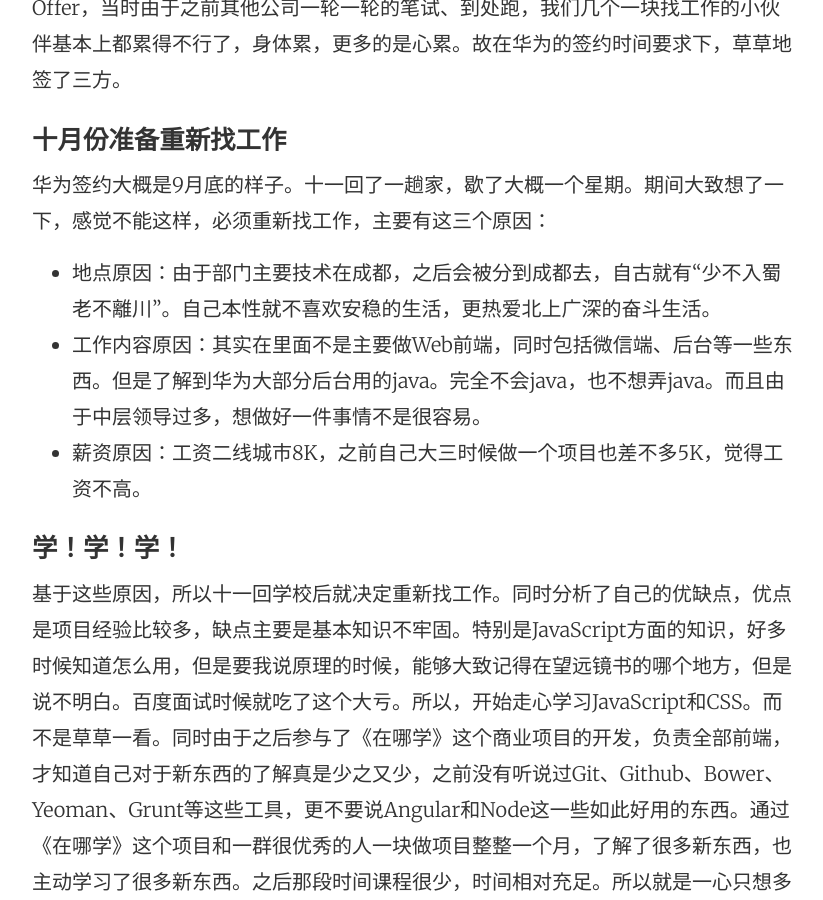
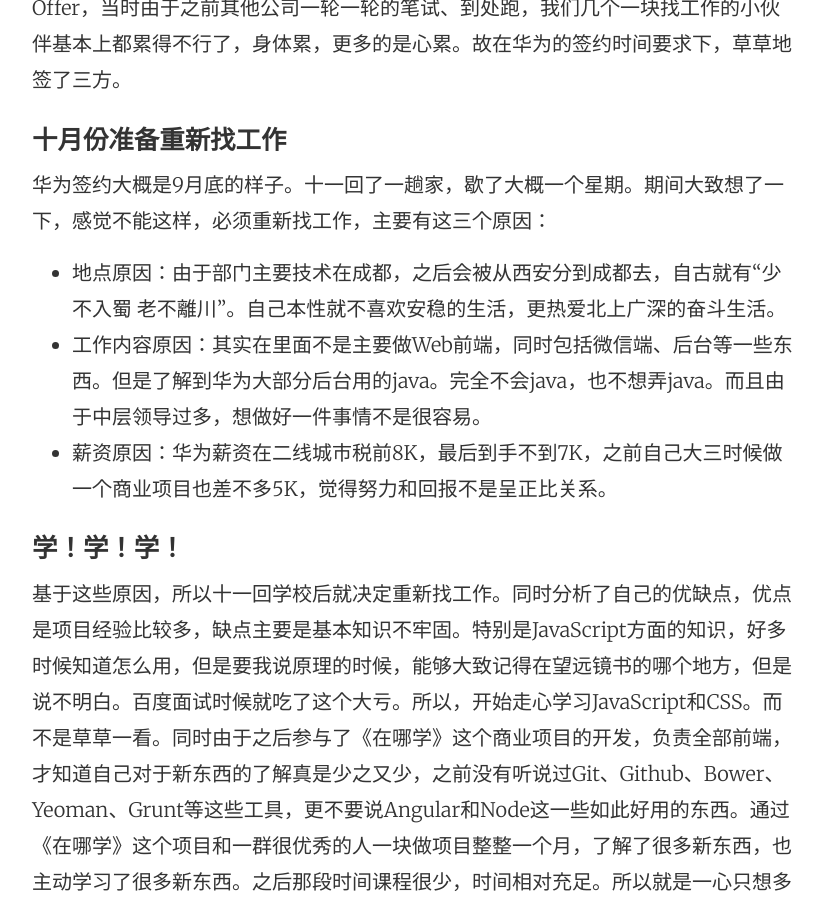
Before and after one commit to tw93/tw93.github.io, a Jekyll site: the page built from _posts/2015-05-18-About-My-College-And-Alibaba.md, in a window 1280 px wide and 900 px high, scrolled down 1349 px. Shown: the whole window, without its empty margins (224-1047 px from the left). Built offline with Jekyll 4.4.1, drawn with Linux system fonts in a browser that asks for light colours; comment, search, counter and statistics services are not loaded.

Commit message:
modify the article

```diff
--- a/_posts/2015-05-18-About-My-College-And-Alibaba.md
+++ b/_posts/2015-05-18-About-My-College-And-Alibaba.md
@@ -24,9 +24,9 @@ categories: 我的生活
 
 华为签约大概是9月底的样子。十一回了一趟家，歇了大概一个星期。期间大致想了一下，感觉不能这样，必须重新找工作，主要有这三个原因：
 
- - 地点原因：由于部门主要技术在成都，之后会被分到成都去，自古就有“少不入蜀 老不離川”。自己本性就不喜欢安稳的生活，更热爱北上广深的奋斗生活。
+ - 地点原因：由于部门主要技术在成都，之后会被从西安分到成都去，自古就有“少不入蜀 老不離川”。自己本性就不喜欢安稳的生活，更热爱北上广深的奋斗生活。
  - 工作内容原因：其实在里面不是主要做Web前端，同时包括微信端、后台等一些东西。但是了解到华为大部分后台用的java。完全不会java，也不想弄java。而且由于中层领导过多，想做好一件事情不是很容易。
- - 薪资原因：工资二线城市8K，之前自己大三时候做一个项目也差不多5K，觉得工资不高。
+ - 薪资原因：华为薪资在二线城市税前8K，最后到手不到7K，之前自己大三时候做一个商业项目也差不多5K，觉得努力和回报不是呈正比关系。
 
 ####学！学！学！
 
```
Also changed, not shown: _posts/2015-02-03-High-Performance-JavaScript-1.md (+1 -1 lines), _posts/2015-06-09-Talking-about-JavaScript-design-patterns.md (line endings or trailing spaces).
